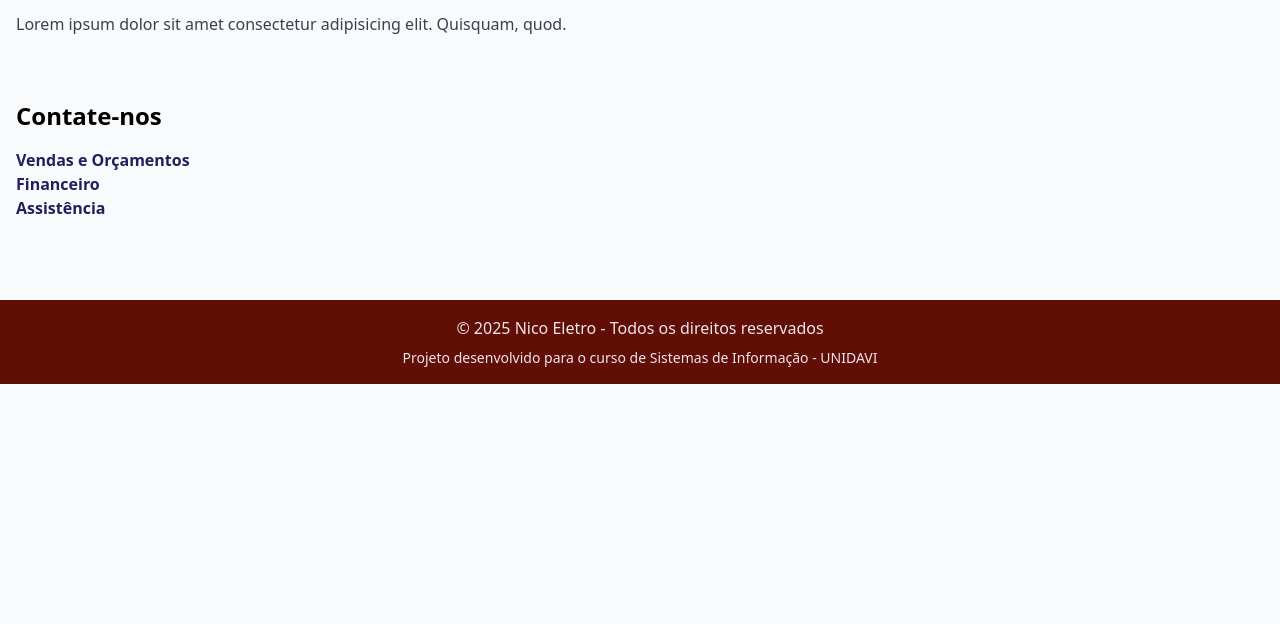
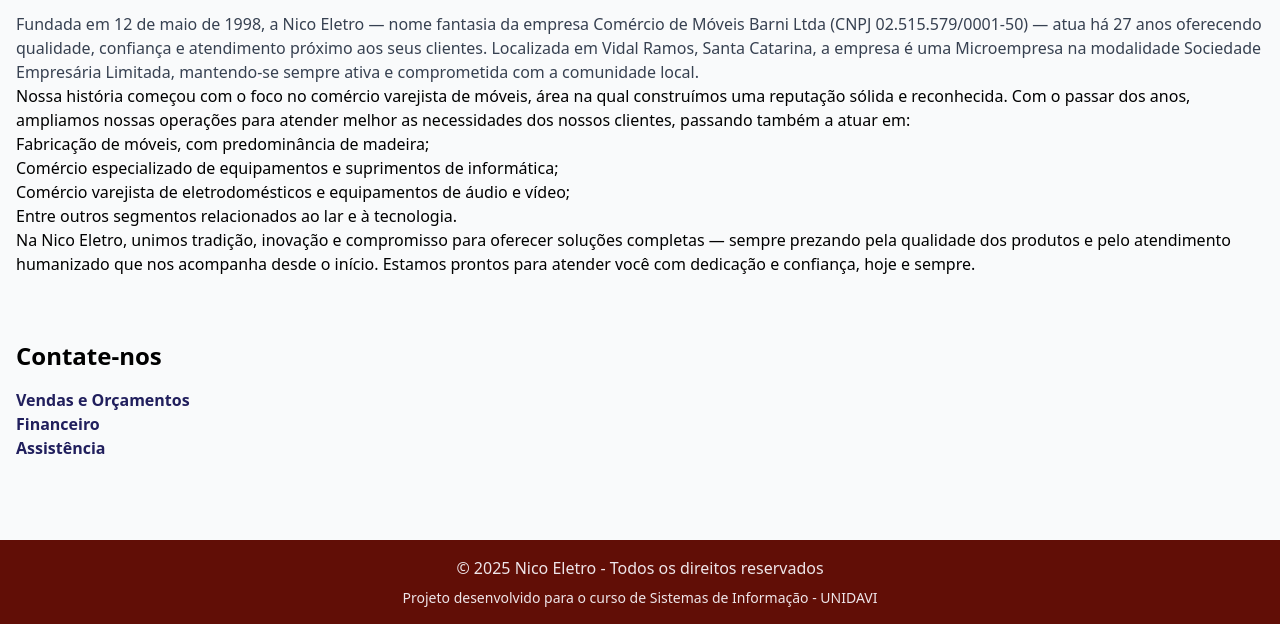
Before and after one commit to miojo-dev/nico-eletro, a plain HTML site: page about.html in a window 1280 px wide. Shown: the part 192-816 px from the top of the page. Drawn offline with nearby package versions, Linux system fonts and the light colour scheme.

Commit message:
Update de texto sobre a Nico Eletro no arquivo about.html

```diff
--- a/about.html
+++ b/about.html
@@ -18,8 +18,16 @@
     <section id="sobre" class="py-8">
         <h2 class="text-3xl font-bold mb-4">Sobre nós</h2>
         <p class="text-gray-700">
-            Lorem ipsum dolor sit amet consectetur adipisicing elit. Quisquam, quod.
+            Fundada em 12 de maio de 1998, a Nico Eletro — nome fantasia da empresa Comércio de Móveis Barni Ltda (CNPJ 02.515.579/0001-50) — atua há 27 anos oferecendo qualidade, confiança e atendimento próximo aos seus clientes. Localizada em Vidal Ramos, Santa Catarina, a empresa é uma Microempresa na modalidade Sociedade Empresária Limitada, mantendo-se sempre ativa e comprometida com a comunidade local.
         </p>
+        <p>Nossa história começou com o foco no comércio varejista de móveis, área na qual construímos uma reputação sólida e reconhecida. Com o passar dos anos, ampliamos nossas operações para atender melhor as necessidades dos nossos clientes, passando também a atuar em:</p>
+        <ul>
+            <li>Fabricação de móveis, com predominância de madeira;</li>
+            <li>Comércio especializado de equipamentos e suprimentos de informática;</li>
+            <li>Comércio varejista de eletrodomésticos e equipamentos de áudio e vídeo;</li>
+            <li>Entre outros segmentos relacionados ao lar e à tecnologia.</li>
+        </ul>
+        <p> Na Nico Eletro, unimos tradição, inovação e compromisso para oferecer soluções completas — sempre prezando pela qualidade dos produtos e pelo atendimento humanizado que nos acompanha desde o início. Estamos prontos para atender você com dedicação e confiança, hoje e sempre.</p>
     </section>
 
     <section id="contato" class="py-8">
```
